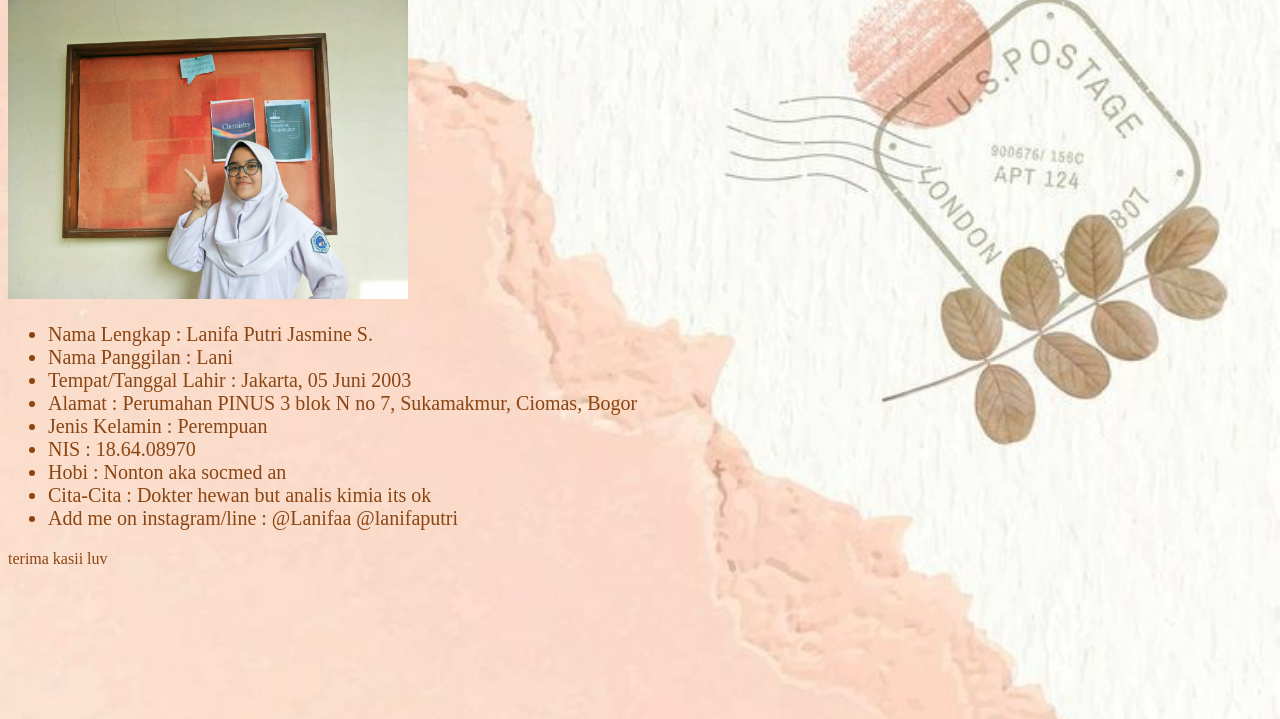
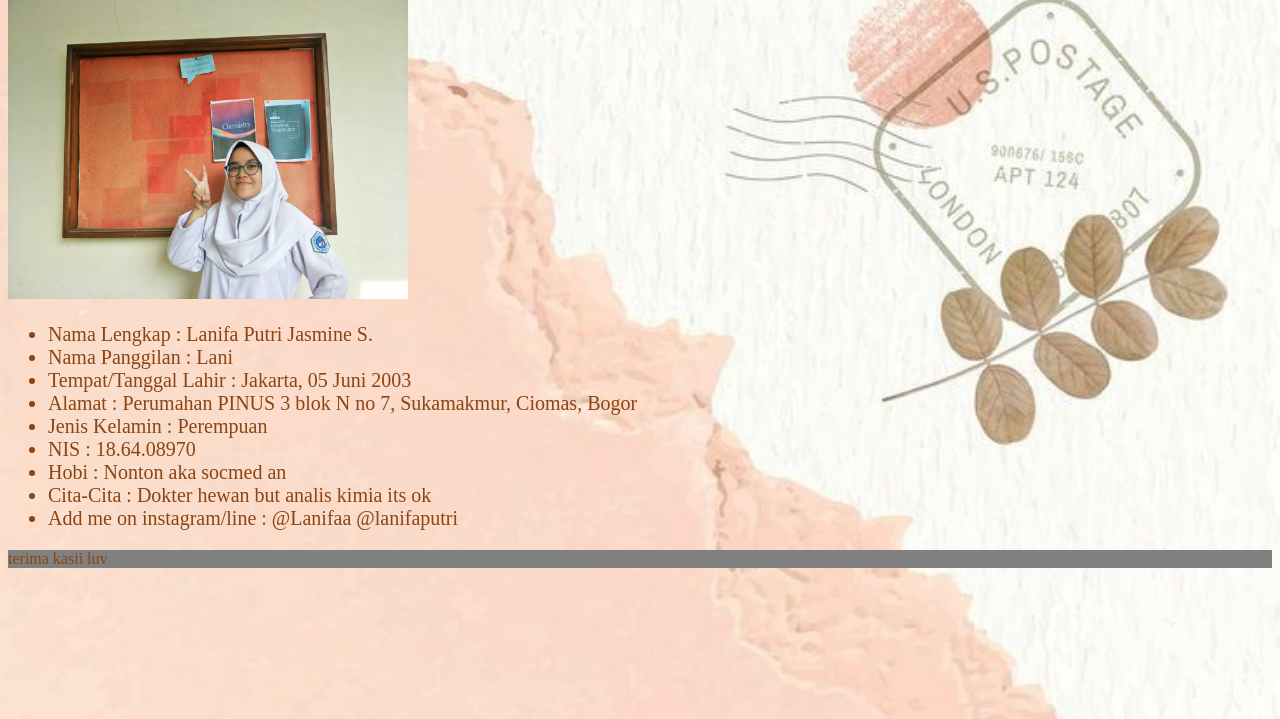
Before and after one commit to lanifa/lanifa.github.io, a plain HTML site: page index.html in a window 1280 px wide. Shown: the part 81-800 px from the top of the page. Drawn offline with Linux system fonts and the light colour scheme.

Commit message:
Update index.html

```diff
--- a/index.html
+++ b/index.html
@@ -2,7 +2,7 @@
 <html>
 <head>
 	<title>11.4-Lanifa PJS</title>
-	<link rel="stylesheet" type="text/css" href="lani.css">
+	<link rel="stylesheet" type="text/css" href="index.css">
  </head>
 <style>
 	h1 {text-align: center;} h1 {color:SaddleBrown;}
```
